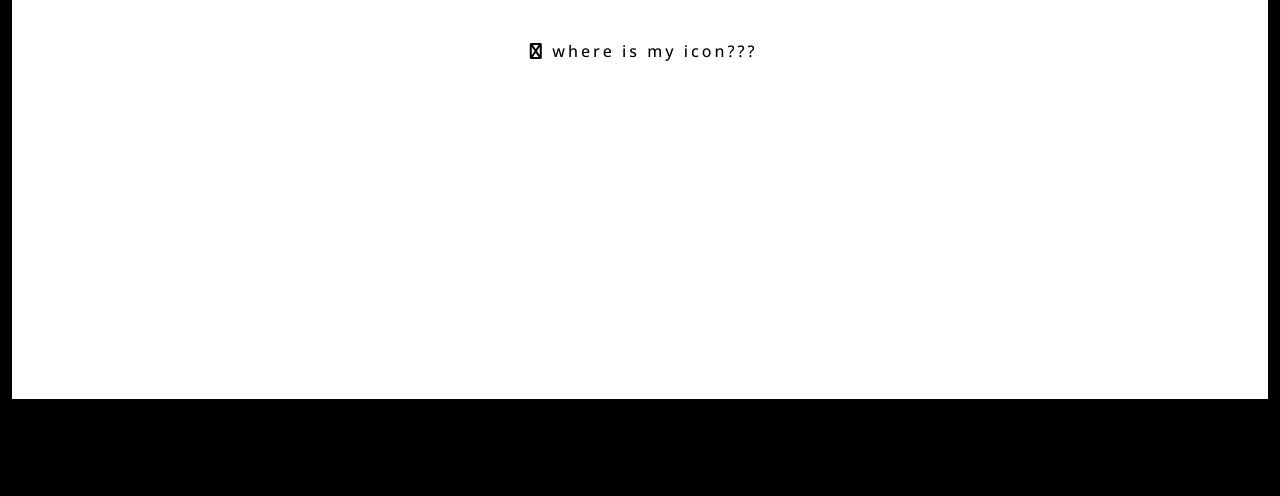
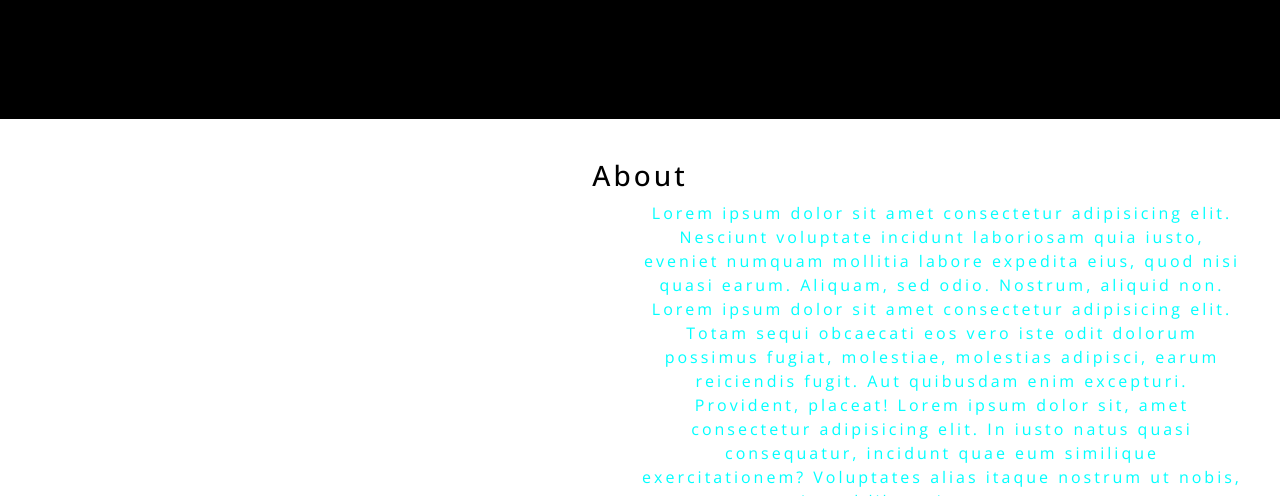
Before and after one commit to SteveMiller7/miller_creative, a Django app: page / in a window 1280 px wide. Shown: the part 801-1297 px from the top of the page. Run offline with Django 3.2, Linux system fonts and the light colour scheme; some libraries are stand-ins or nearby versions.

Commit message:
Styling about section

```diff
--- a/home/templates/home/index.html
+++ b/home/templates/home/index.html
@@ -18,12 +18,34 @@
     </div>
 </div>
 
+<div class="container-fluid breaker">
+</div>
+
 <div class="container-fluid">
-    <div class="about-info" style="height: 400px;">
-
-            <p><i class="fab fa-person-biking" style="height:30px; width: 30px;"
-                    style="font-size: ;30px; color: white;"></i>where is my icon???</p>
-
+    <div class="row about-info" style="height: 400px;">
+        <div class=".col-xs-12 col-lg-12">
+            <h3>About</h3>
+        </div>
+        <div class="row">
+            <div class="col-xs-3 col-md-4 col-lg-6">
+            </div>
+            <div class="col-xs-9 col-md-8 col-lg-6 about-body">
+                <p>Lorem ipsum dolor sit amet consectetur adipisicing elit.
+                    Nesciunt voluptate incidunt laboriosam quia iusto, eveniet numquam mollitia labore expedita eius,
+                    quod
+                    nisi
+                    quasi earum. Aliquam, sed odio. Nostrum, aliquid non. Lorem ipsum dolor sit amet consectetur
+                    adipisicing
+                    elit. Totam sequi obcaecati eos vero iste odit dolorum possimus fugiat, molestiae, molestias
+                    adipisci,
+                    earum
+                    reiciendis fugit. Aut quibusdam enim excepturi. Provident, placeat! Lorem ipsum dolor sit, amet
+                    consectetur
+                    adipisicing elit. In iusto natus quasi consequatur, incidunt quae eum similique exercitationem?
+                    Voluptates
+                    alias itaque nostrum ut nobis, omnis sed libero inventore est quo.</p>
+            </div>
+        </div>
     </div>
 </div>
 
--- a/static/css/base.css
+++ b/static/css/base.css
@@ -53,18 +53,6 @@ h6, a:hover {
     font-size: 12px;
 }
 
-.parallax {
-
-    background-image: url("https://res.cloudinary.com/millermayhem/image/upload/v1660312325/Miller%20Creative%20Site/logo_board_ezudpz.png");
-    min-height: 300px;
-
-    /* Create the parallax scrolling effect */
-    background-attachment: fixed;
-    background-position: center;
-    background-repeat: no-repeat;
-    background-size: cover;
-}
-
 .cover-image {
     background-image: url('https://res.cloudinary.com/millermayhem/image/upload/v1660299071/Miller%20Creative%20Site/Artboard_1_st0hfb.png');
     height: 100%;
@@ -74,10 +62,11 @@ h6, a:hover {
     background-size: cover;
     overflow: hidden;
     background-color: black;
+    padding-bottom: 100px;
 }
 
 .header-title {
-    color: white;
+    color: red;
     text-align: right;
     font-size: 80px;
     line-height: 100%;
@@ -93,6 +82,38 @@ h6, a:hover {
 .header-sub {
     font-size: 10px;
 }
+
+.breaker {
+    height: 120px;
+    background-color: black;
+
+}
+
+.about {
+    text-align: center;
+    color: aquamarine;
+    height: 80px;
+    background-color: black;
+}
+
+.about-body {
+    font-weight: 200;
+    color: aqua;
+
+}
+
+.parallax {
+
+    background-image: url("https://res.cloudinary.com/millermayhem/image/upload/v1660312325/Miller%20Creative%20Site/logo_board_ezudpz.png");
+    min-height: 300px;
+
+    /* Create the parallax scrolling effect */
+    background-attachment: fixed;
+    background-position: center;
+    background-repeat: no-repeat;
+    background-size: cover;
+}
+
 
 .click-box-row {
     height: 300px;
```
